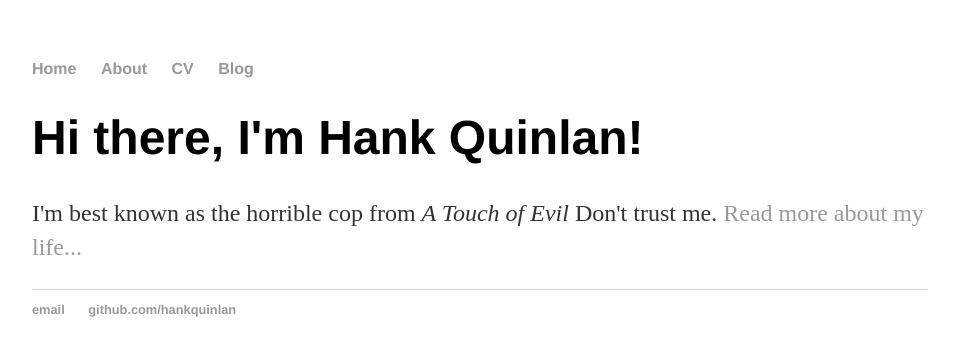
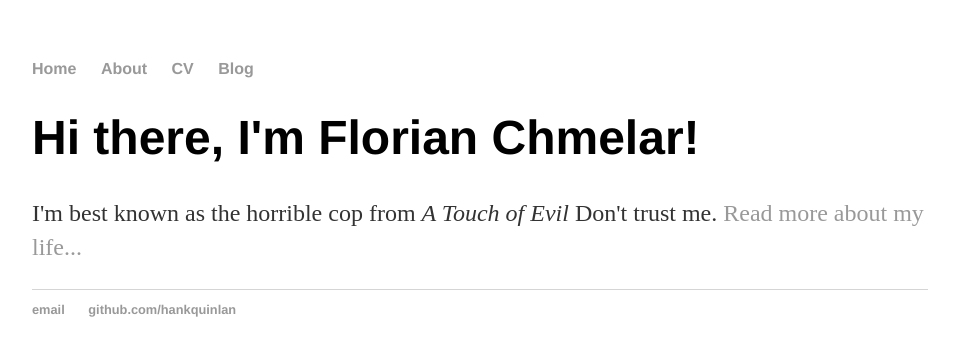
Before and after one commit to LordMike35/lordmike35.github.io, a Jekyll site: the page built from index.html, in a window 1280 px wide. Shown: the top 356 px of the page, without its empty margins (160-1115 px from the left). Built offline with Jekyll 4.4.1, drawn with Linux system fonts in a browser that asks for light colours.

Commit message:
Update index.html

```diff
--- a/index.html
+++ b/index.html
@@ -3,6 +3,6 @@ layout: default
 title: Florian Chmelar
 ---
 <div class="blurb">
-	<h1>Hi there, I'm Hank Quinlan!</h1>
+	<h1>Hi there, I'm Florian Chmelar!</h1>
 	<p>I'm best known as the horrible cop from <em>A Touch of Evil</em> Don't trust me. <a href="/about">Read more about my life...</a></p>
 </div><!-- /.blurb -->
```
